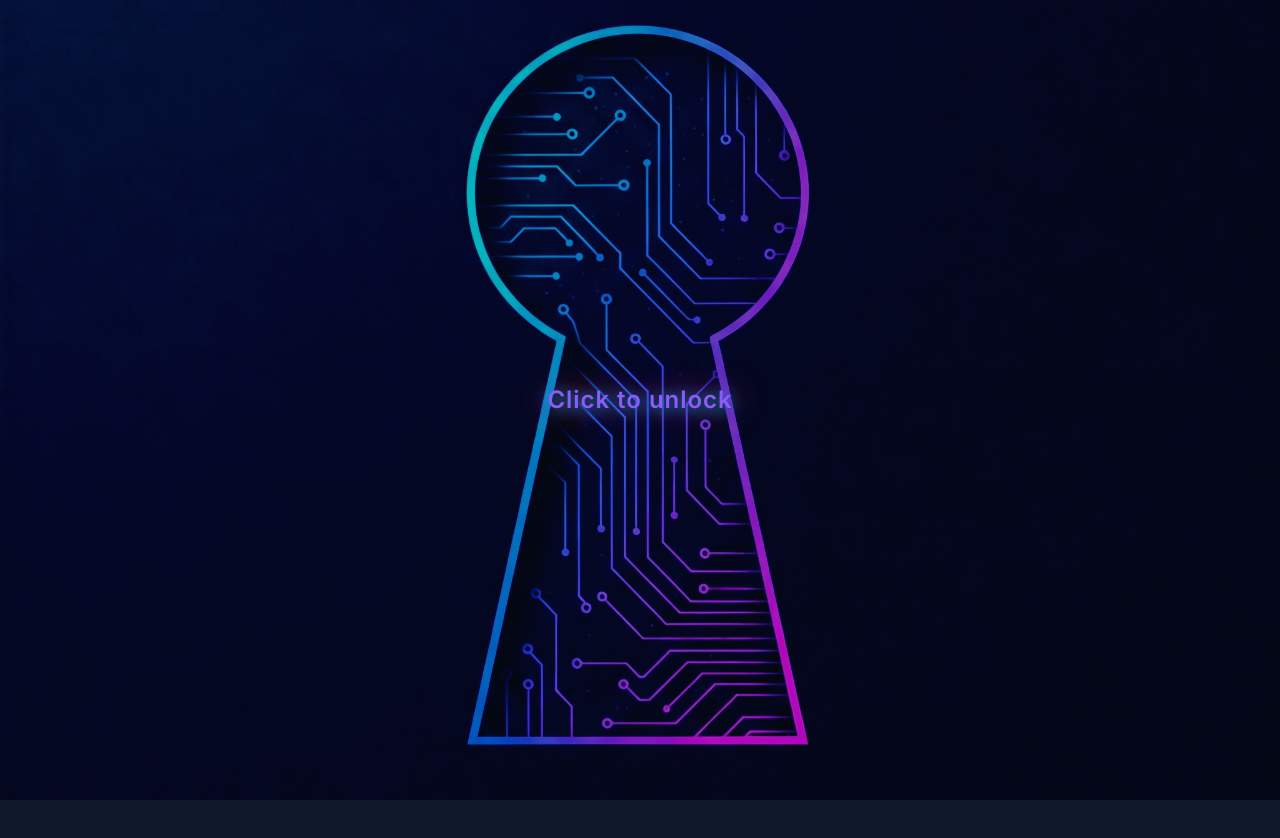
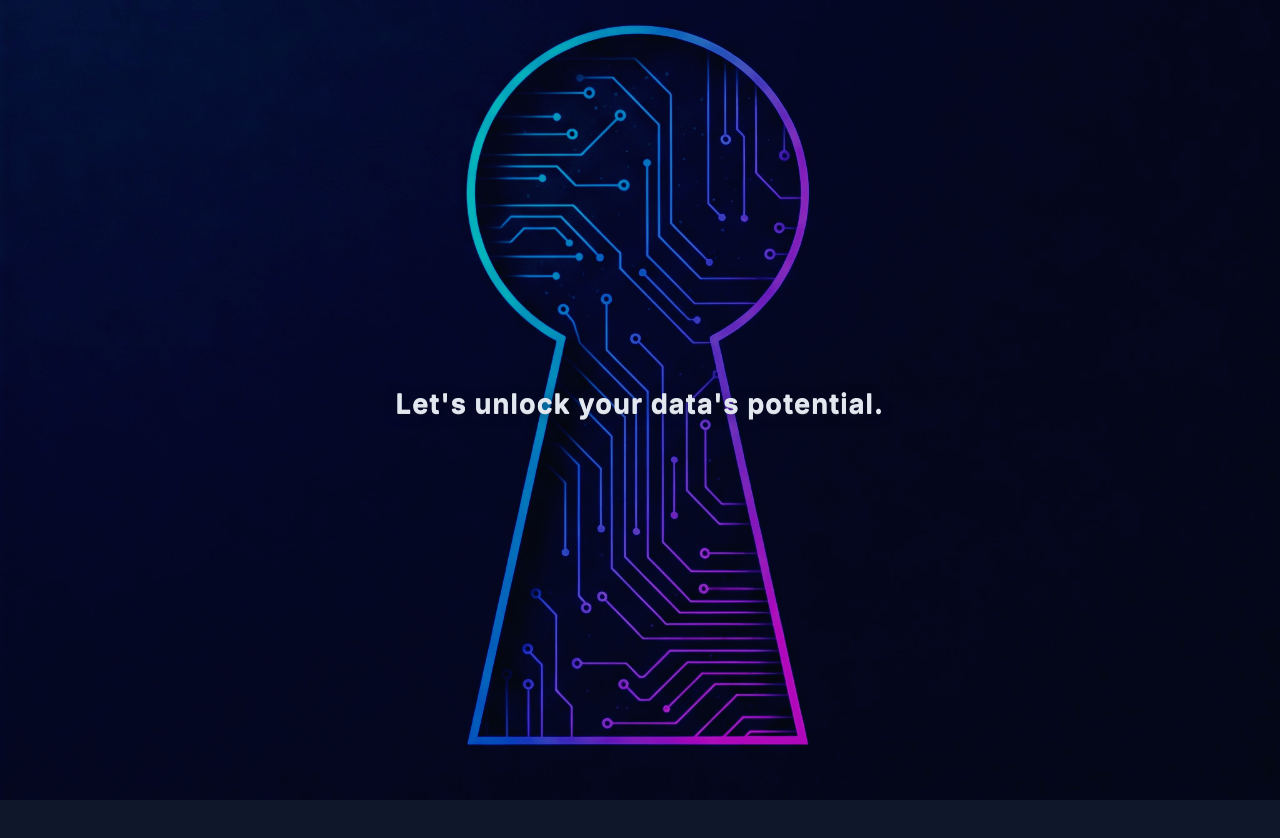
Before and after one commit to sol-key-ai/personal-landing-page, a plain HTML site: page test.html in a window 1280 px wide. Shown: the top 838 px of the page. Drawn offline with nearby package versions, Linux system fonts and the light colour scheme.

Commit message:
updated look and feel test

```diff
--- a/test.html
+++ b/test.html
@@ -319,7 +319,7 @@
 <body>
     <!-- Unlock overlay: covers everything except background -->
     <div id="unlock-overlay" style="position:fixed;inset:0;z-index:10000;background:transparent;display:flex;align-items:center;justify-content:center;cursor:pointer;transition:background 0.6s cubic-bezier(.4,0,.2,1);">
-      <span id="unlock-instruction" style="color:#8b5cf6;font-size:1.5rem;font-weight:600;letter-spacing:0.04em;text-shadow:0 2px 16px #0ea5e9,0 0 32px #ec4899;user-select:none;pointer-events:none;">Click to unlock</span>
+      <span id="unlock-instruction" style="color:#e2e8f0;font-size:1.7rem;font-weight:700;letter-spacing:0.04em;text-shadow:0 2px 12px rgba(15,23,42,0.55), 0 1px 0 #fff;user-select:none;pointer-events:none;margin-top:.5rem;display:block;">Let's unlock your data's potential.</span>
       <span id="ripple-effect" style="position:absolute;pointer-events:none;"></span>
     </div>
     <div id="main-content" style="opacity:0;filter:blur(12px);transition:opacity 1.1s cubic-bezier(.4,0,.2,1),filter 1.1s cubic-bezier(.4,0,.2,1);">
```
